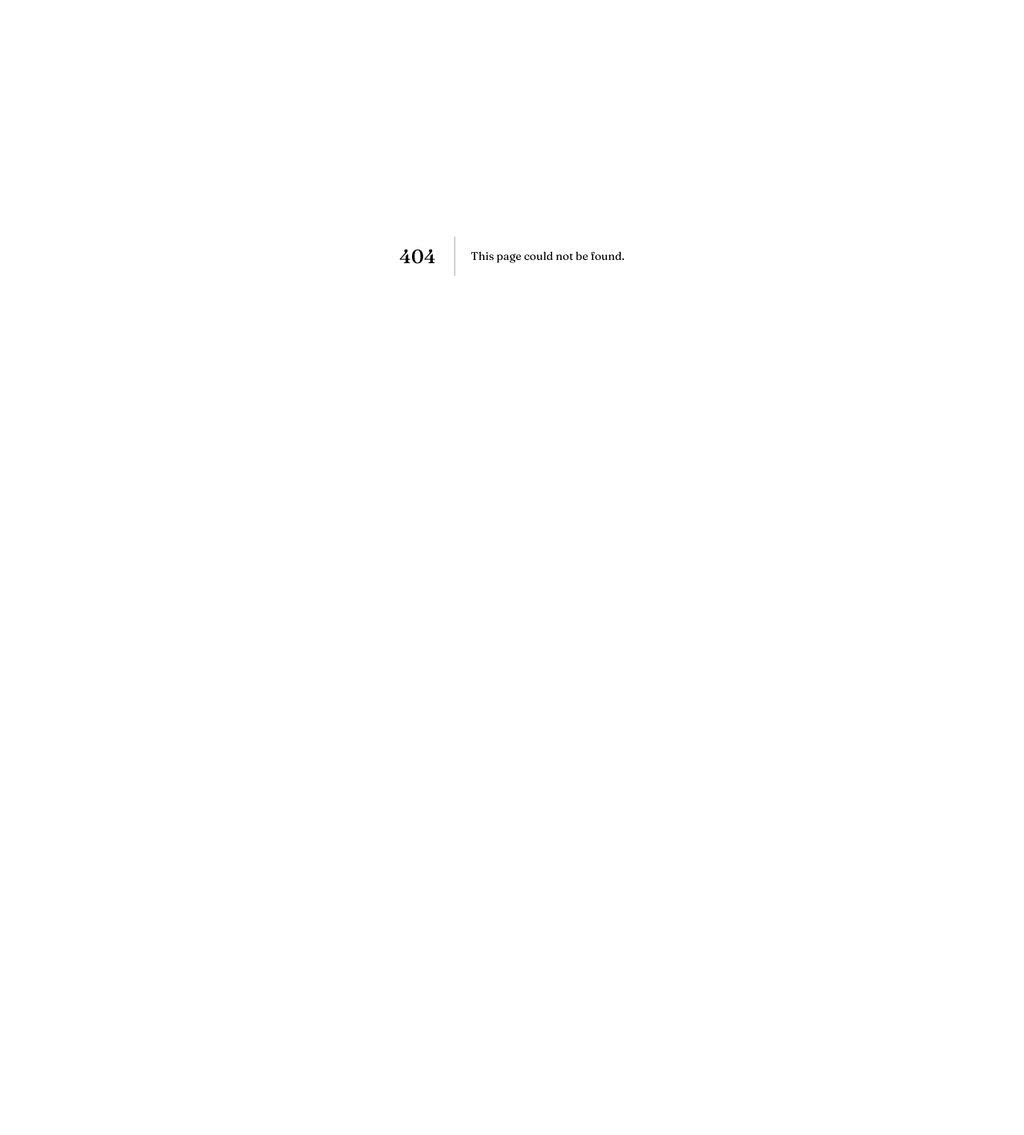
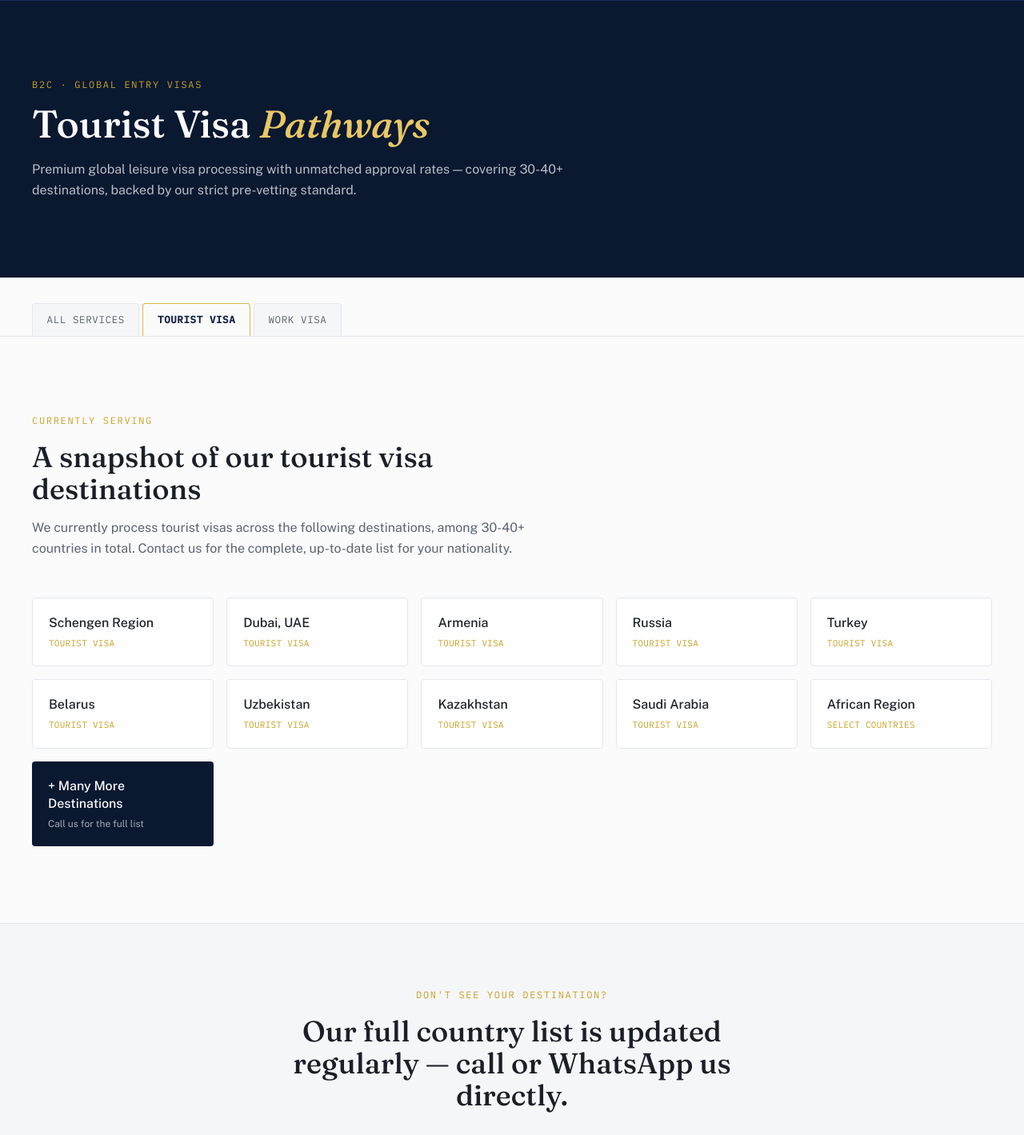
Before and after one commit to Raihanhn/amc, a Next.js app: page /tourist-visa in a window 1280 px wide. Before the commit this address had no page. Shown: the part 80-1499 px from the top of the page at 80% size. Before the commit the page ends 800 px from the top, so only its background shows below. Built offline with nearby package versions, Linux system fonts and the light colour scheme.

Commit message:
tourist visa page added

```diff
--- /dev/null
+++ b/pages/tourist-visa.js
@@ -0,0 +1,101 @@
+// pages/tourist-visa.js
+import Layout from "@/components/Layout";
+import Button from "@/components/Button";
+import ServiceTabs from "@/components/ServiceTabs";
+
+const COUNTRIES = [
+  { name: "Schengen Region", note: "Tourist Visa" },
+  { name: "Dubai, UAE", note: "Tourist Visa" },
+  { name: "Armenia", note: "Tourist Visa" },
+  { name: "Russia", note: "Tourist Visa" },
+  { name: "Turkey", note: "Tourist Visa" },
+  { name: "Belarus", note: "Tourist Visa" },
+  { name: "Uzbekistan", note: "Tourist Visa" },
+  { name: "Kazakhstan", note: "Tourist Visa" },
+  { name: "Saudi Arabia", note: "Tourist Visa" },
+  { name: "African Region", note: "Select Countries" },
+];
+
+export default function TouristVisa() {
+  return (
+    <Layout
+      title="Tourist Visa"
+      description="High-clearance tourist and leisure visa processing across Schengen, Dubai, Armenia, Russia, Turkey, and 30-40+ destinations worldwide."
+    >
+      <section className="bg-navy-950">
+        <div className="container-page py-16 md:py-24">
+          <p className="eyebrow mb-4">B2C · Global Entry Visas</p>
+          <h1 className="text-4xl md:text-5xl text-platinum-50 font-medium max-w-3xl">
+            Tourist Visa <span className="italic text-gold-300">Pathways</span>
+          </h1>
+          <p className="mt-5 text-platinum-200/80 max-w-2xl leading-relaxed">
+            Premium global leisure visa processing with unmatched approval rates —
+            covering 30-40+ destinations, backed by our strict pre-vetting standard.
+          </p>
+        </div>
+      </section>
+
+      <section className="bg-platinum-50 border-b border-platinum-200">
+        <div className="container-page pt-8">
+          <ServiceTabs />
+        </div>
+      </section>
+
+      <section className="bg-platinum-50">
+        <div className="container-page py-16 md:py-24">
+          <div className="max-w-2xl mb-12">
+            <p className="eyebrow mb-4">Currently Serving</p>
+            <h2 className="text-3xl md:text-4xl text-ink-900 font-medium">
+              A snapshot of our tourist visa destinations
+            </h2>
+            <p className="mt-4 text-slate-500 leading-relaxed">
+              We currently process tourist visas across the following destinations,
+              among 30-40+ countries in total. Contact us for the complete,
+              up-to-date list for your nationality.
+            </p>
+          </div>
+
+          <div className="grid grid-cols-2 sm:grid-cols-3 lg:grid-cols-5 gap-4">
+            {COUNTRIES.map((c) => (
+              <div
+                key={c.name}
+                className="bg-white border border-platinum-200 rounded-sm p-5 hover:border-gold-400 transition-colors"
+              >
+                <p className="text-ink-900 font-medium leading-snug">{c.name}</p>
+                <p className="font-mono text-[11px] text-gold-500 mt-1.5 uppercase tracking-wide">
+                  {c.note}
+                </p>
+              </div>
+            ))}
+
+            <div className="bg-navy-950 rounded-sm p-5 flex flex-col justify-center">
+              <p className="text-platinum-50 font-medium leading-snug">
+                + Many More Destinations
+              </p>
+              <p className="text-xs text-platinum-200/70 mt-1.5">
+                Call us for the full list
+              </p>
+            </div>
+          </div>
+        </div>
+      </section>
+
+      <section className="bg-platinum-100 border-t border-platinum-200">
+        <div className="container-page py-20 text-center">
+          <p className="eyebrow mb-4">Don't See Your Destination?</p>
+          <h2 className="text-3xl md:text-4xl text-ink-900 font-medium max-w-2xl mx-auto">
+            Our full country list is updated regularly — call or WhatsApp us directly.
+          </h2>
+          <div className="mt-8 flex flex-wrap justify-center gap-4">
+            <Button href="tel:+971564603123" variant="navy">
+              +971 56 460 3123
+            </Button>
+            <Button href="/contact-us" variant="gold">
+              Send an Inquiry
+            </Button>
+          </div>
+        </div>
+      </section>
+    </Layout>
+  );
+}
```
